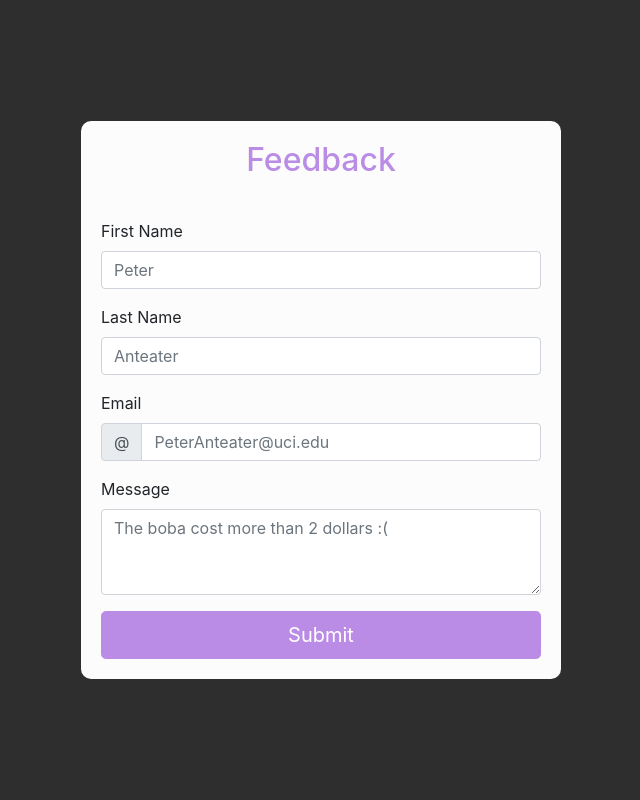
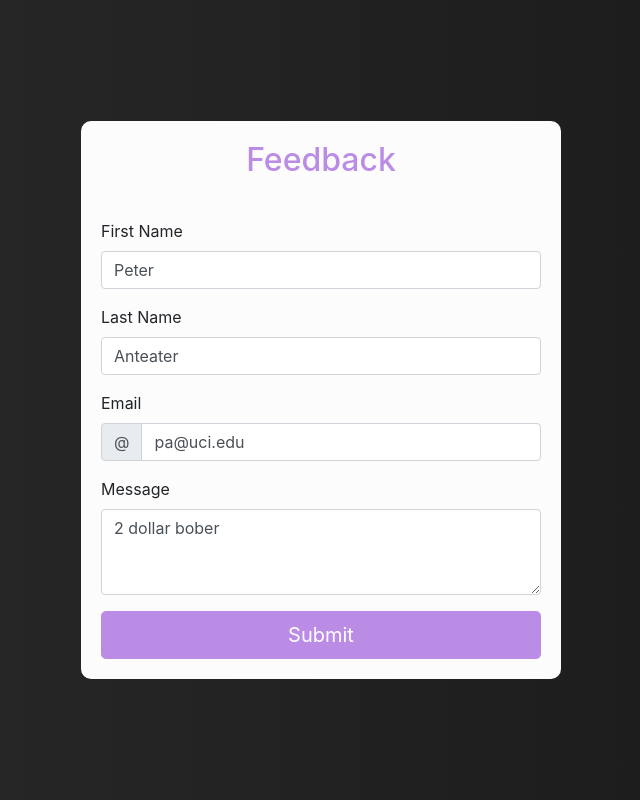
Before and after one commit to LasseNordahl/frontend_deliverable, a React (Create React App) app: page / in a window 1280 px wide. Shown: the whole page, without its empty margins (319-959 px from the left). Built offline with nearby package versions, Linux system fonts and the light colour scheme.

Commit message:
post is complete for the form. Just need to add character limit to the message and the requirements are met

```diff
--- a/src/App.css
+++ b/src/App.css
@@ -31,14 +31,21 @@
 
 /* CSS Added here for simplicity */
 
-.appFlex {
-  background-color: #2e2e2e;
+.application {
+  background-image: linear-gradient(to right, #2a2a2a, #191919);
   min-height: 100vh;
 }
 
 .centerFlex {
   display: flex;
   flex-direction: column;
+  align-items: center;
+  justify-content: center;
+}
+
+.centerRowFlex {
+  display: flex;
+  flex-direction: row;
   align-items: center;
   justify-content: center;
 }
--- a/src/App.js
+++ b/src/App.js
@@ -6,7 +6,12 @@ import FeedbackForm from './components/FeedbackForm';
 class App extends Component {
   render() {
     return (
-      <div className="App appFlex centerFlex">
+      <div className="App application centerRowFlex">
+        {/* {[1,2,3,4,5,6,7,8,9,10].map(() => {
+          return(
+            <div style={{'width': '10px', 'height': '10px', 'backgroundColor': 'white'}}> </div>
+            )
+        })} */}
         <FeedbackForm></FeedbackForm>
       </div>
     );
--- a/src/components/FeedbackForm.js
+++ b/src/components/FeedbackForm.js
@@ -1,47 +1,60 @@
 import React, { Component } from 'react';
+import axios from 'axios';
 import './../App';
 
 import Form from 'react-bootstrap/Form';
 import InputGroup from 'react-bootstrap/InputGroup';
 import Button from 'react-bootstrap/Button';
+import Axios from 'axios';
+
+const FEEDBACK_URL = 'https://tranquil-lowlands-24043.herokuapp.com/feedback';
 
 class FeedbackForm extends Component {
 	constructor(props) {
 		super(props)
 
-		this.state = {
-			formData: {
-				first: '',
-				last: '',
-				email: '',
-				message: ''
-			}
-		}
+		this.state = {}
 
 		this.handleFormChange = this.handleFormChange.bind(this);
-		this.submitFeedback = this.submitFeedback.bind(this);
+		this.submitForm = this.submitForm.bind(this);
+		this.postFeedback = this.postFeedback.bind(this);
 	}
 
 	handleFormChange(e) {
-		let formData = Object.assign({}, this.state.formData)
-		formData[e.target.name] = e.target.value
+		let formData = Object.assign({}, this.state.formData);
+		formData[e.target.name] = e.target.value;
+
 		this.setState({
 			formData: formData
 		});
 	}
 
-	submitFeedback() {
-		console.log(this.state.formData);
+	submitForm(e) {
+		e.preventDefault();
+
+		let formData = {
+			first: e.target.elements.first.value,
+			last: e.target.elements.last.value,
+			email: e.target.elements.email.value,
+			message: e.target.elements.message.value
+		};
+
+		this.postFeedback(formData);
 	}
 
-	submitForm(e) {
-		e.preventDefault();
-		console.log(e.target)
+	postFeedback(formData) {
+		let self = this
+
+		axios.post(FEEDBACK_URL, formData)
+		.then(function(response) {
+			console.log(response);
+		})
+		.catch(function(error) {
+			console.log(error);
+		})
 	}
 
   render() {
-		const { formData } = this.state;
-
     return (
       <div className="feedbackForm">
         <h2 className="formTitle">Feedback</h2>
@@ -50,22 +63,20 @@ class FeedbackForm extends Component {
 						<Form.Label>First Name</Form.Label>
 						<Form.Control
 								// required
-								// value={formData.first}
 								name='first'
-								// onChange={this.handleFormChange}
 								type="text"
 								placeholder="Peter"
+								defaultValue="Peter"
 						/>
 					</Form.Group>
 					<Form.Group>
 						<Form.Label>Last Name</Form.Label>
 						<Form.Control
-								// required
-								// value={formData.last}
-								// name='last'
-								// onChange={this.handleFormChange}
+								required
+								name='last'
 								type="text"
 								placeholder="Anteater"
+								defaultValue="Anteater"
 						/>
 					</Form.Group>
 					<Form.Group>
@@ -76,11 +87,10 @@ class FeedbackForm extends Component {
 							</InputGroup.Prepend>
 							<Form.Control
 									// required
-									// value={formData.email}
-									// name='email'
-									// onChange={this.handleFormChange}
+									name='email'
 									type="email"
-									placeholder="PeterAnteater@uci.edu"
+									placeholder="peteranteater@uci.edu"
+									defaultValue="pa@uci.edu"
 							/>
 						</InputGroup>
 					</Form.Group>
@@ -88,18 +98,16 @@ class FeedbackForm extends Component {
 						<Form.Label>Message</Form.Label>
 						<Form.Control
 							// required
-							// value={formData.message}
-							// name='message'
-							// onChange={this.handleFormChange}
+							name='message'
 							type="text"
 							as="textarea"
 							rows="3"
 							maxLength={500}
 							placeholder="The boba cost more than 2 dollars :("
+							defaultValue="2 dollar bober"
 						/>
 					</Form.Group>
 					<Button
-						// onClick={this.submitFeedback}
 						className="submitButton"
 						variant="primary"
 						size="lg"
```
